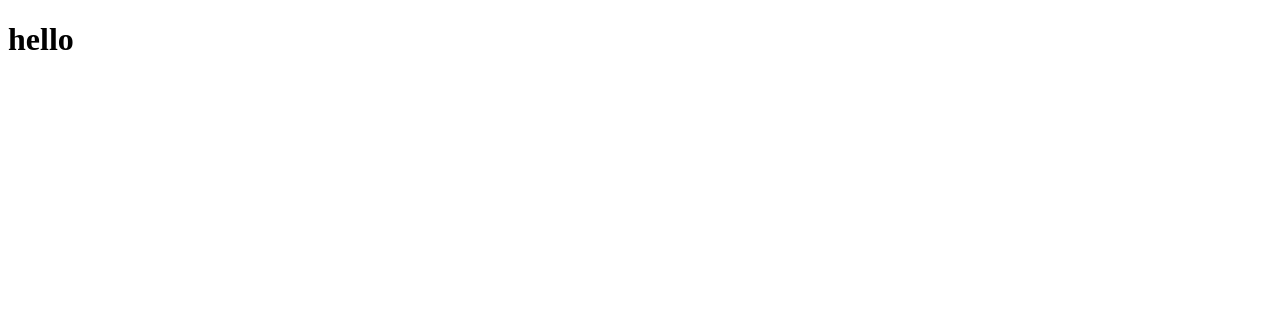
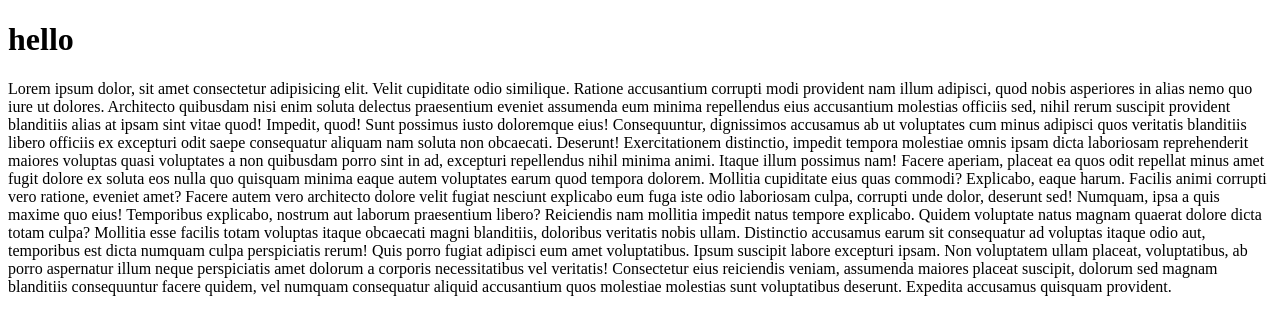
Before and after one commit to starknastia/my1repo, a plain HTML site: page index.html in a window 1280 px wide. Drawn offline with Linux system fonts and the light colour scheme.

Commit message:
added new folders and pages

```diff
--- a/index.html
+++ b/index.html
@@ -5,9 +5,25 @@
     <meta http-equiv="X-UA-Compatible" content="IE=edge">
     <meta name="viewport" content="width=device-width, initial-scale=1.0">
     <title>Document</title>
+    <link rel="stylesheet" href="./css/style.css">
 </head>
 <body>
     <h1>hello</h1>
 
+    <p>Lorem ipsum dolor, sit amet consectetur adipisicing elit. Velit cupiditate odio similique. Ratione accusantium corrupti modi provident nam illum adipisci, quod nobis asperiores in alias nemo quo iure ut dolores.
+    Architecto quibusdam nisi enim soluta delectus praesentium eveniet assumenda eum minima repellendus eius accusantium molestias officiis sed, nihil rerum suscipit provident blanditiis alias at ipsam sint vitae quod! Impedit, quod!
+    Sunt possimus iusto doloremque eius! Consequuntur, dignissimos accusamus ab ut voluptates cum minus adipisci quos veritatis blanditiis libero officiis ex excepturi odit saepe consequatur aliquam nam soluta non obcaecati. Deserunt!
+    Exercitationem distinctio, impedit tempora molestiae omnis ipsam dicta laboriosam reprehenderit maiores voluptas quasi voluptates a non quibusdam porro sint in ad, excepturi repellendus nihil minima animi. Itaque illum possimus nam!
+    Facere aperiam, placeat ea quos odit repellat minus amet fugit dolore ex soluta eos nulla quo quisquam minima eaque autem voluptates earum quod tempora dolorem. Mollitia cupiditate eius quas commodi?
+    Explicabo, eaque harum. Facilis animi corrupti vero ratione, eveniet amet? Facere autem vero architecto dolore velit fugiat nesciunt explicabo eum fuga iste odio laboriosam culpa, corrupti unde dolor, deserunt sed!
+    Numquam, ipsa a quis maxime quo eius! Temporibus explicabo, nostrum aut laborum praesentium libero? Reiciendis nam mollitia impedit natus tempore explicabo. Quidem voluptate natus magnam quaerat dolore dicta totam culpa?
+    Mollitia esse facilis totam voluptas itaque obcaecati magni blanditiis, doloribus veritatis nobis ullam. Distinctio accusamus earum sit consequatur ad voluptas itaque odio aut, temporibus est dicta numquam culpa perspiciatis rerum!
+    Quis porro fugiat adipisci eum amet voluptatibus. Ipsum suscipit labore excepturi ipsam. Non voluptatem ullam placeat, voluptatibus, ab porro aspernatur illum neque perspiciatis amet dolorum a corporis necessitatibus vel veritatis!
+    Consectetur eius reiciendis veniam, assumenda maiores placeat suscipit, dolorum sed magnam blanditiis consequuntur facere quidem, vel numquam consequatur aliquid accusantium quos molestiae molestias sunt voluptatibus deserunt. Expedita accusamus quisquam provident.</p>
+
+
+
+
+    <script src="./js/script.js"></script>
 </body>
 </html>
```
Also changed, not shown: css/style.css (added), js/script.js (added), pages/about.html (added), pages/news.html (added).
